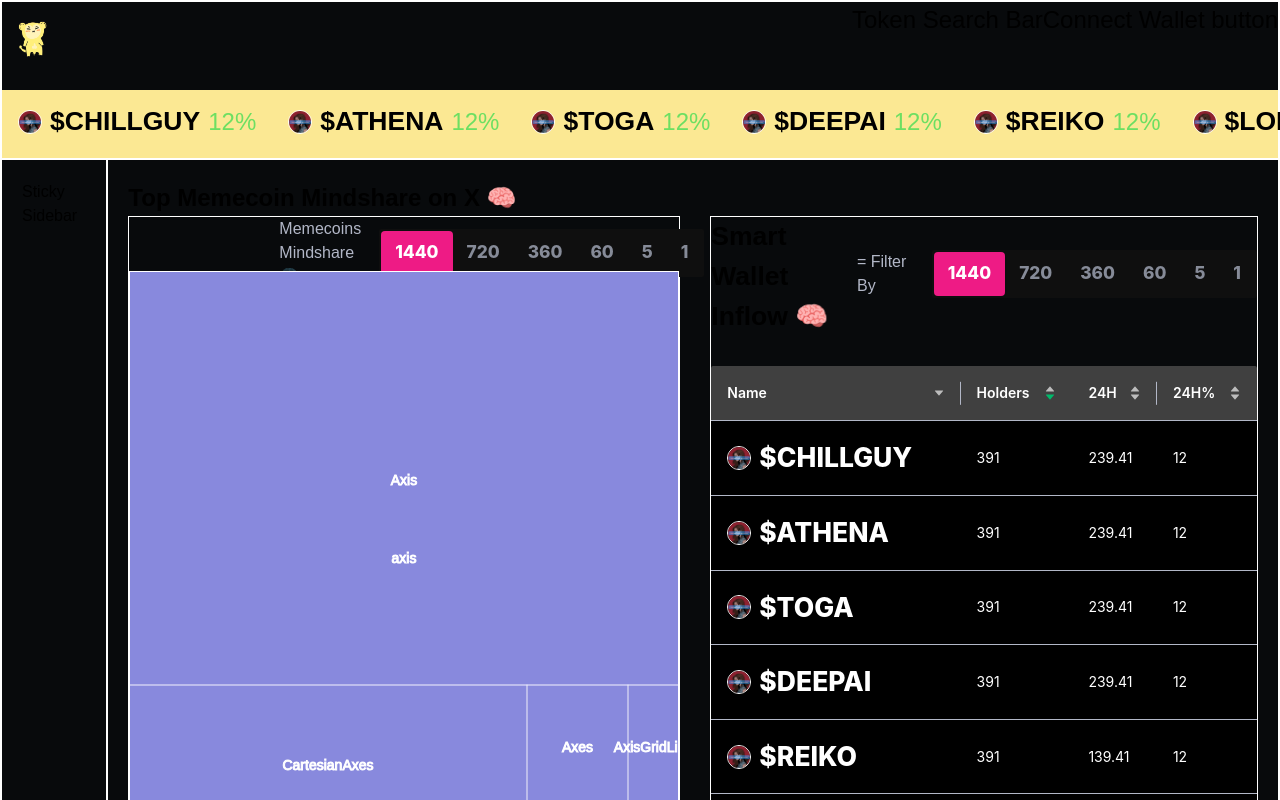
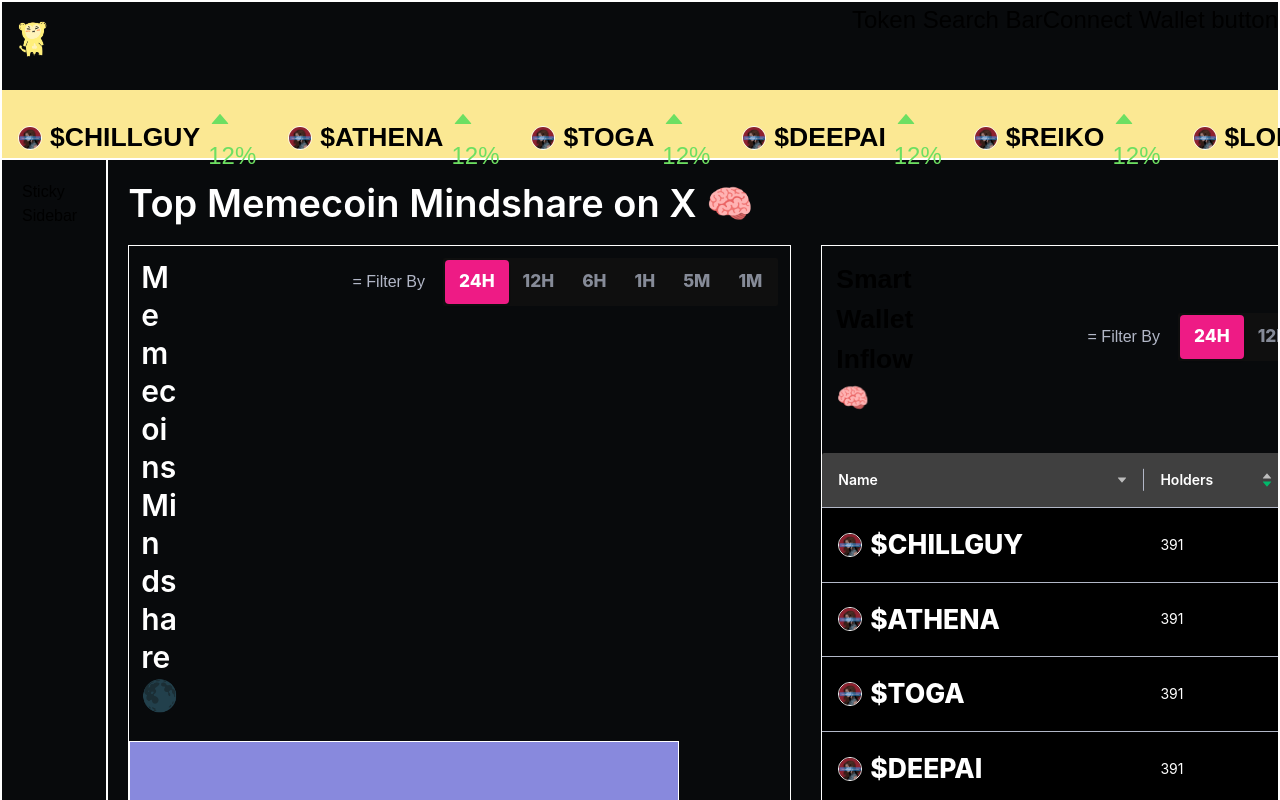
Before and after one commit to Mun-Labs/munki-webapp, a React (Vite) app: page / in a window 1280 px wide. Shown: the top 800 px of the page. Built offline with nearby package versions, Linux system fonts and the light colour scheme.

Commit message:
converting: time and numbre

```diff
--- a/package.json
+++ b/package.json
@@ -10,6 +10,7 @@
     "preview": "vite preview"
   },
   "dependencies": {
+    "@ant-design/icons": "^5.5.2",
     "antd": "^5.22.4",
     "react": "^18.3.1",
     "react-dom": "^18.3.1",
--- /dev/null
+++ b/src/common/modules/TimeService.ts
@@ -0,0 +1,23 @@
+export class TimeService {
+  public static minutesToTimeString(minutes: number): string {
+    const hours = Math.floor(minutes / 60);
+    const remainingMinutes = minutes % 60;
+
+    if (hours === 0) {
+      return `${remainingMinutes}M`;
+    }
+    if (remainingMinutes === 0) {
+      return `${hours}H`;
+    }
+    return `${hours}H ${remainingMinutes}M`;
+  }
+}
+
+//const result = [
+//  TimeService.minutesToTimeString(1), // 24h 0m
+//  TimeService.minutesToTimeString(5), // 24h 0m
+//  TimeService.minutesToTimeString(60), // 24h 0m
+//  TimeService.minutesToTimeString(360), // 24h 0m
+//  TimeService.minutesToTimeString(720), // 24h 0m
+//  TimeService.minutesToTimeString(1440),
+//];
--- /dev/null
+++ b/src/ui/atoms/Percentage/Percentage.tsx
@@ -0,0 +1,28 @@
+import { ComponentProps, FC } from "react";
+import styled from "styled-components";
+import { COLORS } from "../../colors";
+import { CaretDownOutlined, CaretUpOutlined } from "@ant-design/icons";
+
+const PercentageStyled = styled.div.attrs({ className: "PercentageStyled" })``;
+
+interface PercentageProps extends ComponentProps<any> {
+  value: number | undefined;
+  plusMinus?: boolean;
+}
+
+export const Percentage: FC<PercentageProps> = (props) => {
+  const { style, plusMinus, value } = props;
+  if (!value) return <>N/A</>;
+  const color = value > 0 ? COLORS.green : COLORS.magenta;
+  let icon = value > 0 ? <CaretUpOutlined /> : <CaretDownOutlined />;
+  if (plusMinus) {
+    icon = value > 0 ? <>+</> : <>-</>;
+  }
+
+  return (
+    <PercentageStyled style={{ ...style, color }}>
+      {icon}
+      {value}%
+    </PercentageStyled>
+  );
+};
--- /dev/null
+++ b/src/ui/atoms/Percentage/PercentageDemo.tsx
@@ -0,0 +1,10 @@
+import { Percentage } from "./Percentage";
+
+export const PercentageDemo = () => {
+  return (
+    <>
+      <Percentage value={1}></Percentage>
+      <Percentage value={-1}></Percentage>
+    </>
+  );
+};
--- a/src/ui/molecules/FilterByTime/FilterByTime.tsx
+++ b/src/ui/molecules/FilterByTime/FilterByTime.tsx
@@ -6,6 +6,7 @@ import {
 import { COLORS } from "../../colors";
 import { Styles } from "../../uiStyles";
 import { Flex } from "antd";
+import { TimeService } from "../../../common/modules/TimeService";
 
 interface FilterByTimeProps extends ComponentProps<any> {
   label?: string;
@@ -16,12 +17,15 @@ export const FilterByTime: FC<FilterByTimeProps> = ({ label, labelStyles }) => {
   return (
     <Flex justify="end">
       <HorizontalFilter
-        style={{ width: 400 }}
+        style={{ width: 600 }}
         label={label ?? "= Filter By"}
         labelStyles={{ color: COLORS.grey70, ...labelStyles }}
         segmentedStyles={{ ...Styles.h3 }}
-        options={[1440, 720, 360, 60, 5, 1]}
+        options={[1440, 720, 360, 60, 5, 1].map(TimeService.minutesToTimeString)}
       />
     </Flex>
   );
 };
+        //options={[1440, 720, 360, 60, 5, 1].map(
+        //  TimeService.minutesToTimeString,
+        //)}
--- a/src/ui/molecules/HorizontalFilter/HorizontalFilter.tsx
+++ b/src/ui/molecules/HorizontalFilter/HorizontalFilter.tsx
@@ -36,7 +36,7 @@ export const HorizontalFilter: FC<HorizontalFilterProps & SegmentedProps> = ({
 }) => {
   return (
     <HorizontalFilterStyled style={{ ...style }}>
-      <Flex justify="space-between" align="center">
+      <Flex justify="end" align="center">
         <div style={{ ...labelStyles, marginRight: 18 }}>{label}</div>
         <SegmentedStyled<string>
           options={options}
--- a/src/ui/organisms/MunkiContent/MunkiContent.tsx
+++ b/src/ui/organisms/MunkiContent/MunkiContent.tsx
@@ -1,4 +1,4 @@
-import { Flex, TableColumnsType } from "antd";
+import { Flex, TableColumnsType, Typography } from "antd";
 import "./MunkiContent.css";
 import { debugStyles, Styles } from "../../uiStyles";
 import { HotList } from "./HotList/HotList";
@@ -9,6 +9,7 @@ import { TextWithLabel } from "../../molecules/TextWithLabel/TextWithLabel";
 import { IconDemo } from "../../demos/IconDemo";
 import { FilterByTime } from "../../molecules/FilterByTime/FilterByTime";
 import { TreeChartDemo } from "../../molecules/TreeChart/TreeChartDemo";
+import { Percentage } from "../../atoms/Percentage/Percentage";
 
 const contentStyles: React.CSSProperties = {
   ...debugStyles,
@@ -51,6 +52,7 @@ const holdersTrendColumns: TableColumnsType<HoldersTrendColumn> = [
   {
     title: "24H%",
     dataIndex: "twentyFourHourPercentage",
+    render: (value) => <Percentage value={value} />,
     sorter: (a, b) => {
       if (!a.twentyFourHourPercentage || !b.twentyFourHourPercentage) return -1;
       return a.twentyFourHourPercentage - b.twentyFourHourPercentage;
@@ -66,11 +68,18 @@ const holdersTrendData = MockTokens.map((token) => ({
 export const MunkiContent = () => {
   return (
     <div className="content" style={contentStyles}>
-      <h1 style={{ textAlign: "initial" }}>Top Memecoin Mindshare on X 🧠</h1>
+      <Typography.Title style={{ textAlign: "initial" }}>
+        Top Memecoin Mindshare on X 🧠
+      </Typography.Title>
 
       <Flex justify="space-between">
         <div style={{ ...debugStyles, flexGrow: 1, marginRight: 30 }}>
-          <FilterByTime label="Memecoins Mindshare 🌑" />
+          <Flex justify="space-between" style={{ padding: 12 }}>
+            <Typography.Title level={2} style={{ textAlign: "initial" }}>
+              Memecoins Mindshare 🌑
+            </Typography.Title>
+            <FilterByTime />
+          </Flex>
           <TreeChartDemo />
         </div>
         <div style={{ ...debugStyles, flexGrow: 3 }}>
--- a/src/ui/organisms/MunkiHeader/MunkiHeader.tsx
+++ b/src/ui/organisms/MunkiHeader/MunkiHeader.tsx
@@ -6,6 +6,7 @@ import { COLORS } from "../../colors";
 import { MockTokens } from "../../../api/MockData";
 import { TextWithLabel } from "../../molecules/TextWithLabel/TextWithLabel";
 import { IconDemo } from "../../demos/IconDemo";
+import { Percentage } from "../../atoms/Percentage/Percentage";
 
 const headerStyles: React.CSSProperties = {
   ...debugStyles,
@@ -46,7 +47,7 @@ export const MunkiHeader = () => {
             key={token.name}
             text={token.name}
             left={<IconDemo />}
-            right={(token.twentyFourHourPercentage?.toString() as string) + "%"}
+            right={<Percentage value={token.twentyFourHourPercentage} />}
             style={{ padding: "12px 16px" }}
           ></TextWithLabel>
         ))}
--- a/src/ui/organisms/TableWithFilters/TableWithFilters.tsx
+++ b/src/ui/organisms/TableWithFilters/TableWithFilters.tsx
@@ -34,7 +34,11 @@ export function TableWithFilters<T = AnyObject>(
 
   return (
     <TableWithFiltersStyled style={{ ...style }}>
-      <Flex justify="space-between" align="center" style={{ marginBottom: 30 }}>
+      <Flex
+        justify="space-between"
+        align="center"
+        style={{ marginBottom: 20, padding: 14 }}
+      >
         <div style={{ ...Styles.h2 }}>{label}</div>
         <FilterByTime />
       </Flex>
--- a/src/ui/organisms/TokenCard/TokenCard.tsx
+++ b/src/ui/organisms/TokenCard/TokenCard.tsx
@@ -7,6 +7,7 @@ import { TextWithLabel } from "../../molecules/TextWithLabel/TextWithLabel";
 import { debugStyles, Styles } from "../../uiStyles";
 import { IToken } from "../../../domain/entities/Entities";
 import { ComponentProps, FC } from "react";
+import { Percentage } from "../../atoms/Percentage/Percentage";
 
 const StyledTokenCard = styled.div`
   height: 570px;
@@ -24,14 +25,11 @@ export const MunkiImage = styled.div`
   border-radius: 18px;
 `;
 
-interface TokenCardProps {
+interface TokenCardProps extends ComponentProps<any> {
   token: IToken;
 }
 
-export const TokenCard: FC<TokenCardProps & ComponentProps<any>> = ({
-  style,
-  token,
-}) => {
+export const TokenCard: FC<TokenCardProps> = ({ style, token }) => {
   if (!token) token = MockTokens[0];
 
   return (
@@ -41,7 +39,7 @@ export const TokenCard: FC<TokenCardProps & ComponentProps<any>> = ({
           <MunkiImage>Image</MunkiImage>
           <Flex style={{ position: "absolute", bottom: 20, left: 20 }}>
             <div>🐋 {token.whaleCount}</div>|
-            <div>📈 +{token.whaleCountPercentage}%</div>
+            <Percentage value={token.whaleCountPercentage} plusMinus />
           </Flex>
         </div>
 
@@ -50,12 +48,10 @@ export const TokenCard: FC<TokenCardProps & ComponentProps<any>> = ({
           <div>
             <span>11h</span>
             <Flex style={{ display: "inline" }}>
-              {Object.entries(token.socials ?? ({} as IToken["socials"])).map(
-                ([, value]) => (
-                  // @ts-ignore
+              {token.socials &&
+                Object.entries(token.socials).map(([, value]) => (
                   <span key={value}>{value}</span>
-                ),
-              )}
+                ))}
             </Flex>
           </div>
         </Flex>
@@ -63,12 +59,12 @@ export const TokenCard: FC<TokenCardProps & ComponentProps<any>> = ({
           <TextWithLabel
             label="Volume 24h"
             text={token.twentyFourHourVolume?.toString() ?? ""}
-            right={`^${token.twentyFourHourPercentage}%`}
+            right={<Percentage value={token.twentyFourHourPercentage} />}
           ></TextWithLabel>
           <TextWithLabel
             label="Volume 24h"
             text={token.accounts?.toString() ?? ""}
-            right={`^${token.accountsPercentage}%`}
+            right={<Percentage value={token.accountsPercentage} />}
           ></TextWithLabel>
         </Flex>
       </StyledTokenCard>
--- a/src/ui/pages/DemoPage.tsx
+++ b/src/ui/pages/DemoPage.tsx
@@ -11,6 +11,7 @@ import { IconDemo } from "../demos/IconDemo";
 import { TreeChartDemo } from "../molecules/TreeChart/TreeChartDemo";
 import { AnalyticsCardDemo } from "../molecules/AnalyticsCard/AnalyticsCardDemo";
 import { AvatarWithTextDemo } from "../molecules/AvatarWithText/AvatarWithTextDemo";
+import { PercentageDemo } from "../atoms/Percentage/PercentageDemo";
 
 type HoldersTrendColumn = Pick<
   IToken,
@@ -60,6 +61,10 @@ export const DemoPage = () => {
     <>
       <h1>DemoPage</h1>
 
+      <h2>PercentageDemo</h2>
+      <PercentageDemo />
+      <br />
+
       <h2>AvatarWithTextDemo</h2>
       <AvatarWithTextDemo />
       <br />
```
Also changed, not shown: src/ui/molecules/TextWithLabel/TextWithLabel.tsx (+4 -4 lines), 2 other files (tests, documents, lock files or other folders).
